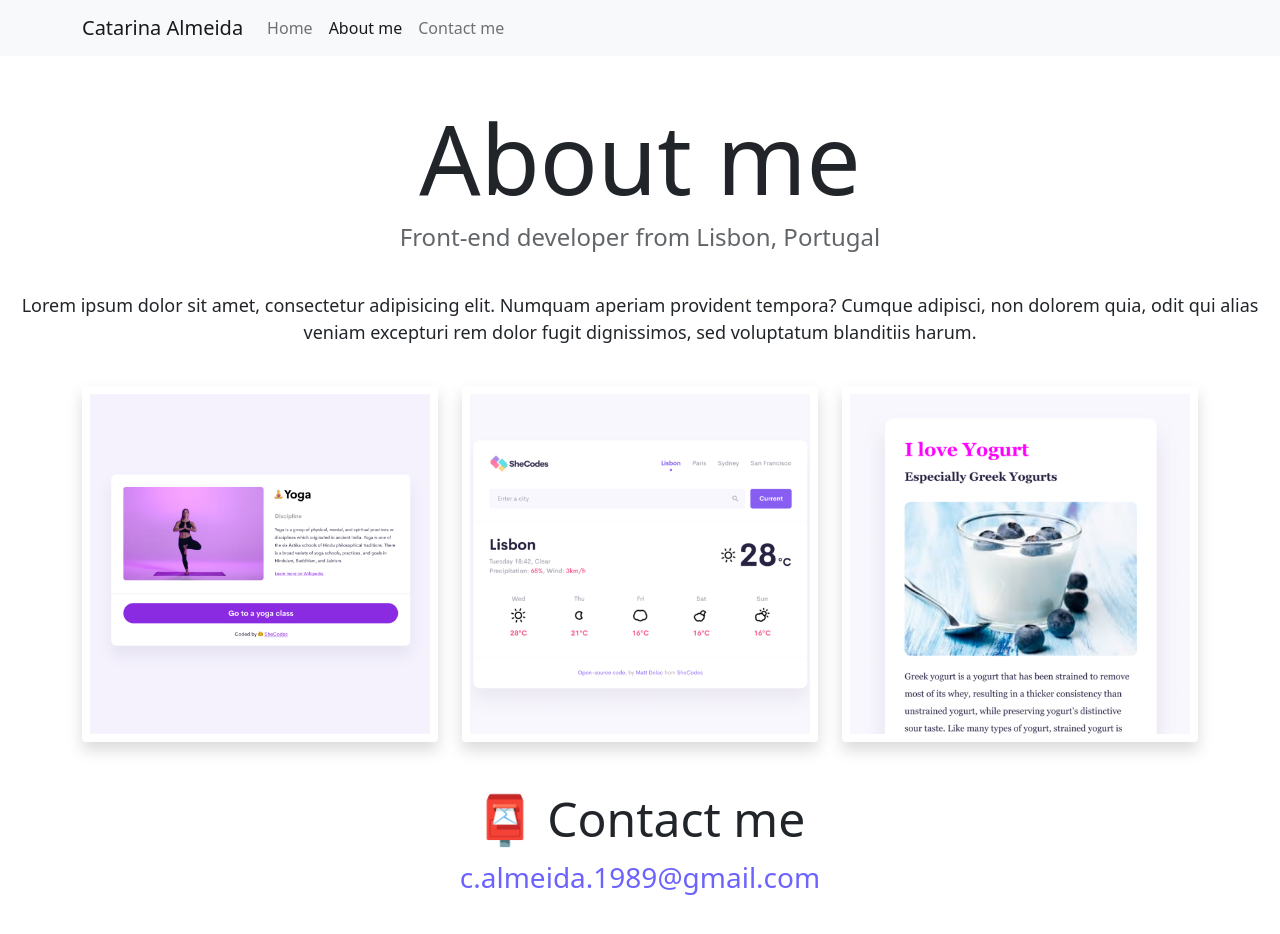
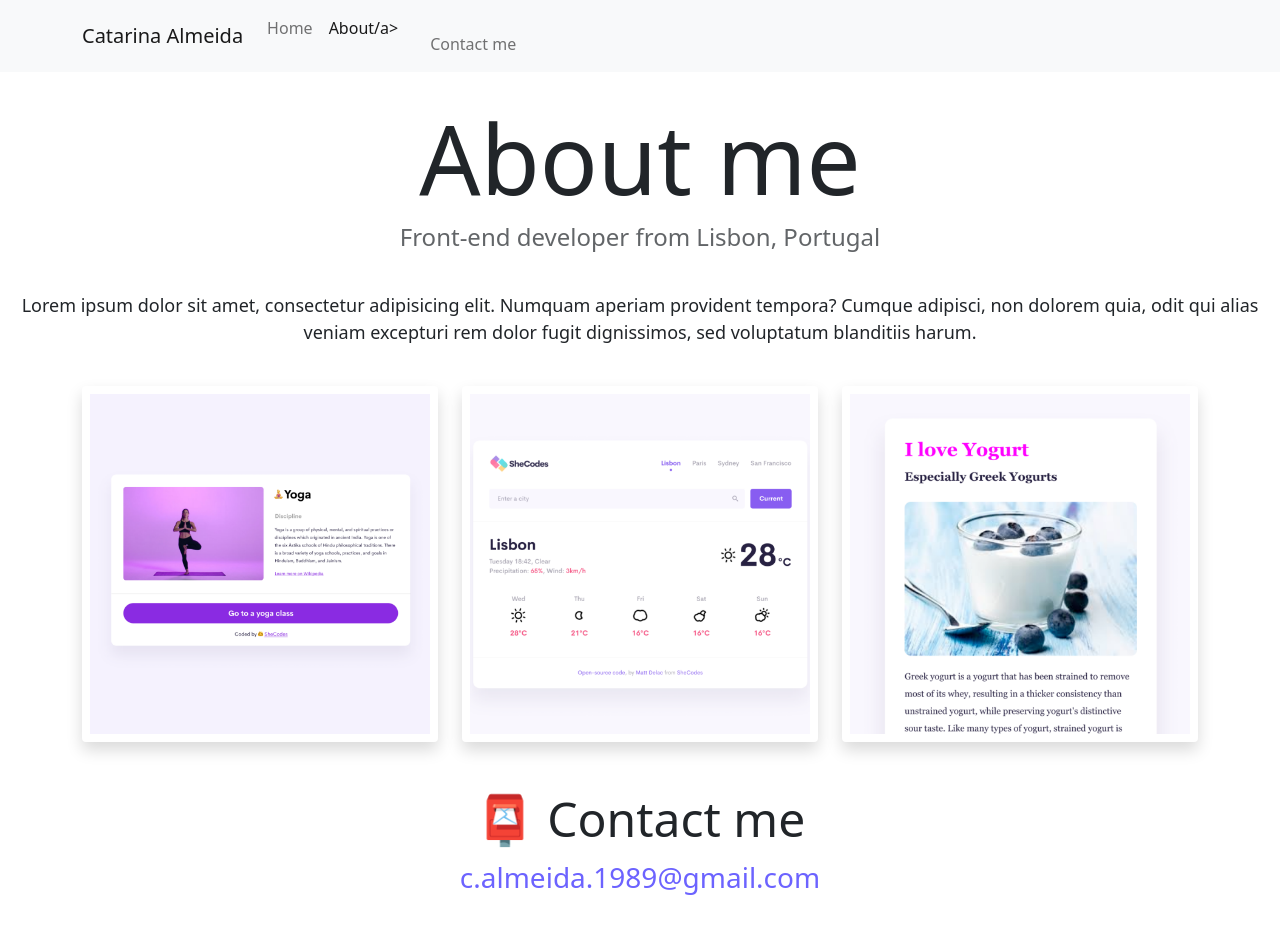
Before and after one commit to CatarinaPolvora/portfolio, a plain HTML site: page about.html in a window 1280 px wide. Drawn offline with nearby package versions, Linux system fonts and the light colour scheme.

Commit message:
fixed navbar

```diff
--- a/about.html
+++ b/about.html
@@ -50,7 +50,7 @@
               <a class="nav-link" aria-current="page" href="index.html" title="Homepage">Home</a>
             </li>
             <li class="nav-item">
-              <a class="nav-link active" href="about.html" title="About page">About me</a>
+              <a class="nav-link active" href="about.html" title="About page">About/a>
             </li>
             <li class="nav-item">
               <a class="nav-link" href="about.html#contact" title="Contact Catarina Almeida">Contact me</a>
```
